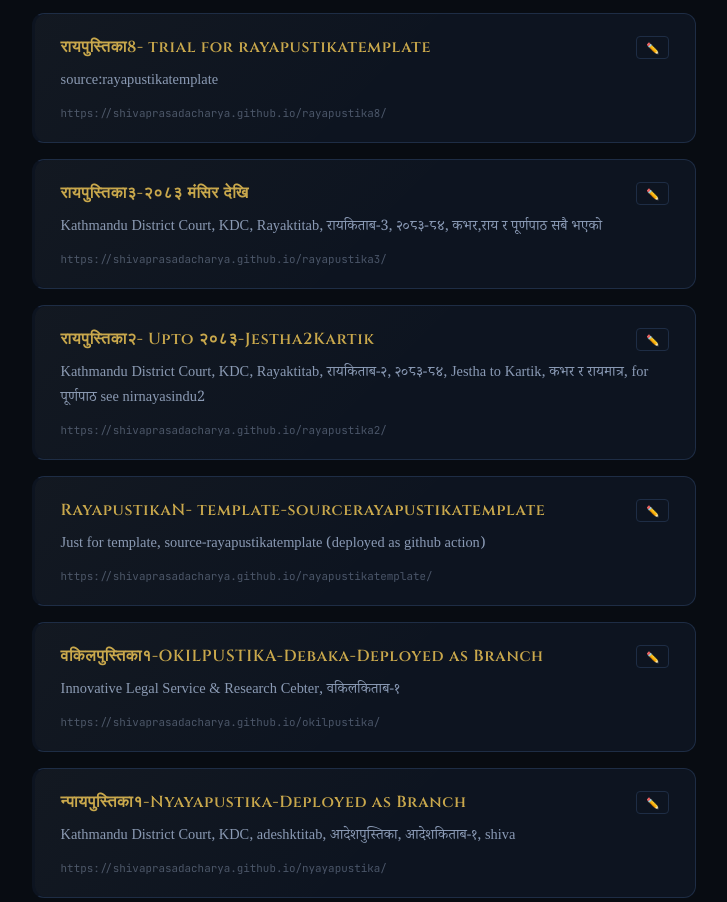
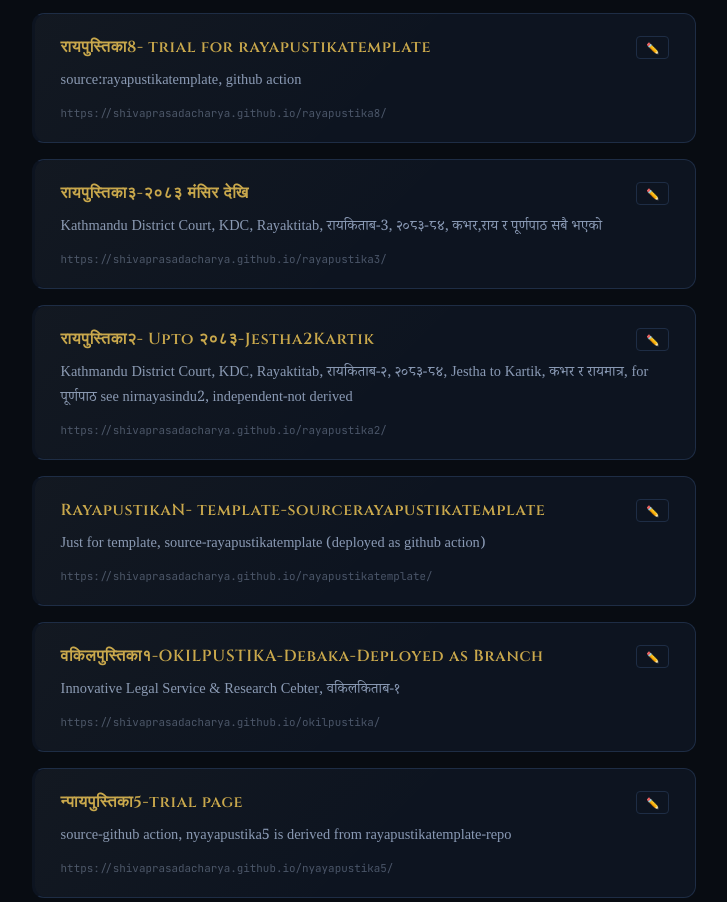
Before and after one commit to ShivaPrasadAcharya/link2, a plain HTML site: page index.html in a window 1280 px wide. Shown: the part 1576-2478 px from the top of the page, without its empty margins (276-1003 px from the left). Drawn offline with Linux system fonts and the light colour scheme.

Commit message:
Update index.html

```diff
--- a/index.html
+++ b/index.html
@@ -559,7 +559,7 @@ const LINKS = [
     url:      "https://shivaprasadacharya.github.io/rayapustika8/",
     title:    "रायपुस्तिका8- trial for rayapustikatemplate",
     editUrl:  "https://github.com/ShivaPrasadAcharya/rayapustika8/blob/main/index.html",
-    description: "source:rayapustikatemplate"
+    description: "source:rayapustikatemplate, github action"
   },
       {
     url:      "https://shivaprasadacharya.github.io/rayapustika3/",
@@ -571,7 +571,7 @@ const LINKS = [
     url:      "https://shivaprasadacharya.github.io/rayapustika2/",
     title:    "रायपुस्तिका२- Upto २०८३-Jestha2Kartik",
     editUrl:  "https://github.com/ShivaPrasadAcharya/rayapustika2/blob/main/index.html",
-    description: "Kathmandu District Court, KDC, Rayaktitab, रायकिताब-२, २०८३-८४, Jestha to Kartik, कभर र रायमात्र, for पूर्णपाठ see nirnayasindu2"
+    description: "Kathmandu District Court, KDC, Rayaktitab, रायकिताब-२, २०८३-८४, Jestha to Kartik, कभर र रायमात्र, for पूर्णपाठ see nirnayasindu2, independent-not derived"
   },
 
       {
@@ -586,6 +586,12 @@ const LINKS = [
     title:    "वकिलपुस्तिका१-OKILPUSTIKA-Debaka-Deployed as Branch",
     editUrl:  "https://github.com/ShivaPrasadAcharya/okilpustika/blob/main/index.html",
     description: "Innovative Legal Service & Research Cebter, वकिलकिताब-१"
+  },
+      {
+    url:      "https://shivaprasadacharya.github.io/nyayapustika5/",
+    title:    "न्पायपुस्तिका5-trial page",
+    editUrl:  "https://github.com/ShivaPrasadAcharya/nyayapustika5/blob/main/index.html",
+    description: "source-github action, nyayapustika5 is derived from rayapustikatemplate-repo"
   },
       {
     url:      "https://shivaprasadacharya.github.io/nyayapustika/",
```
